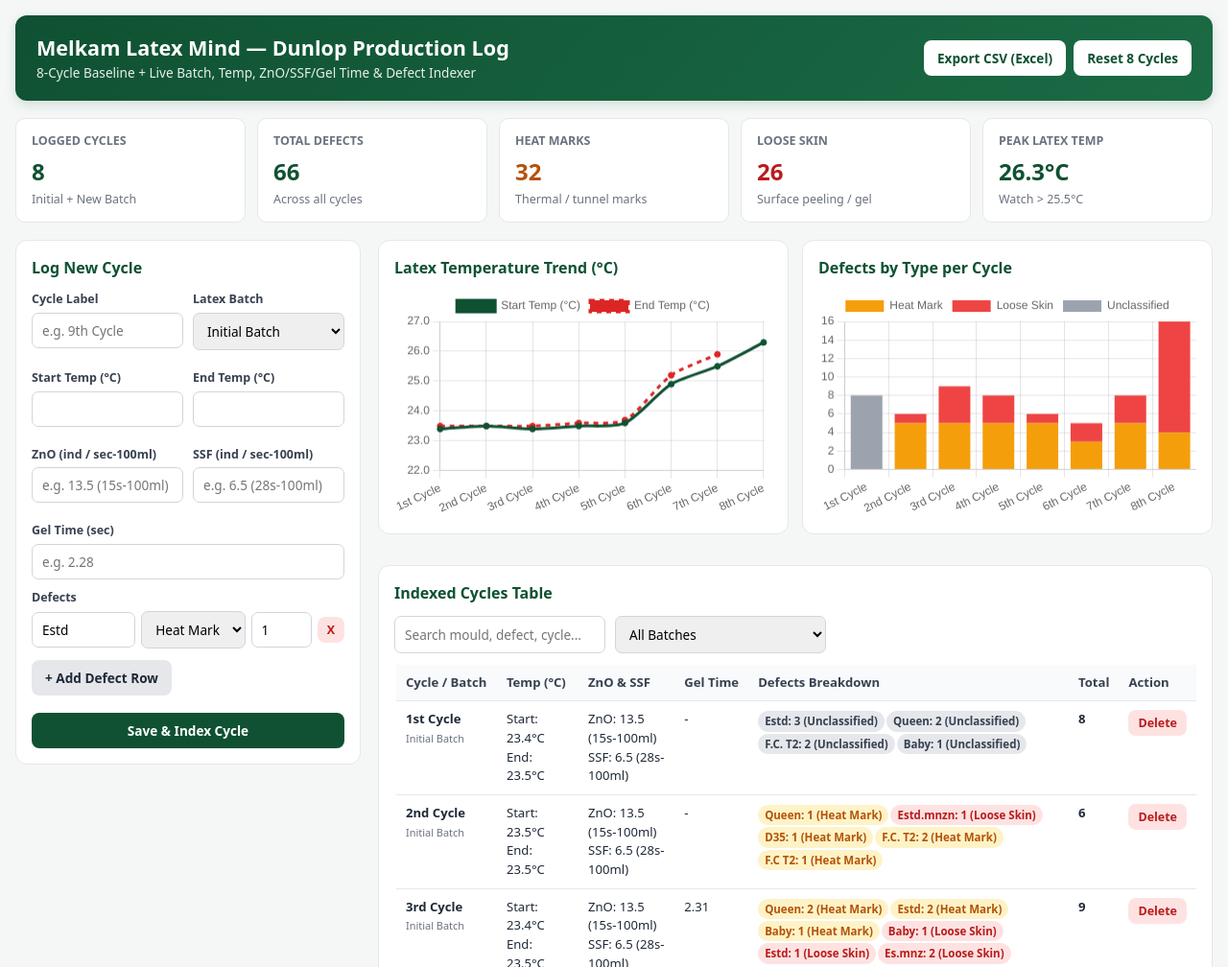
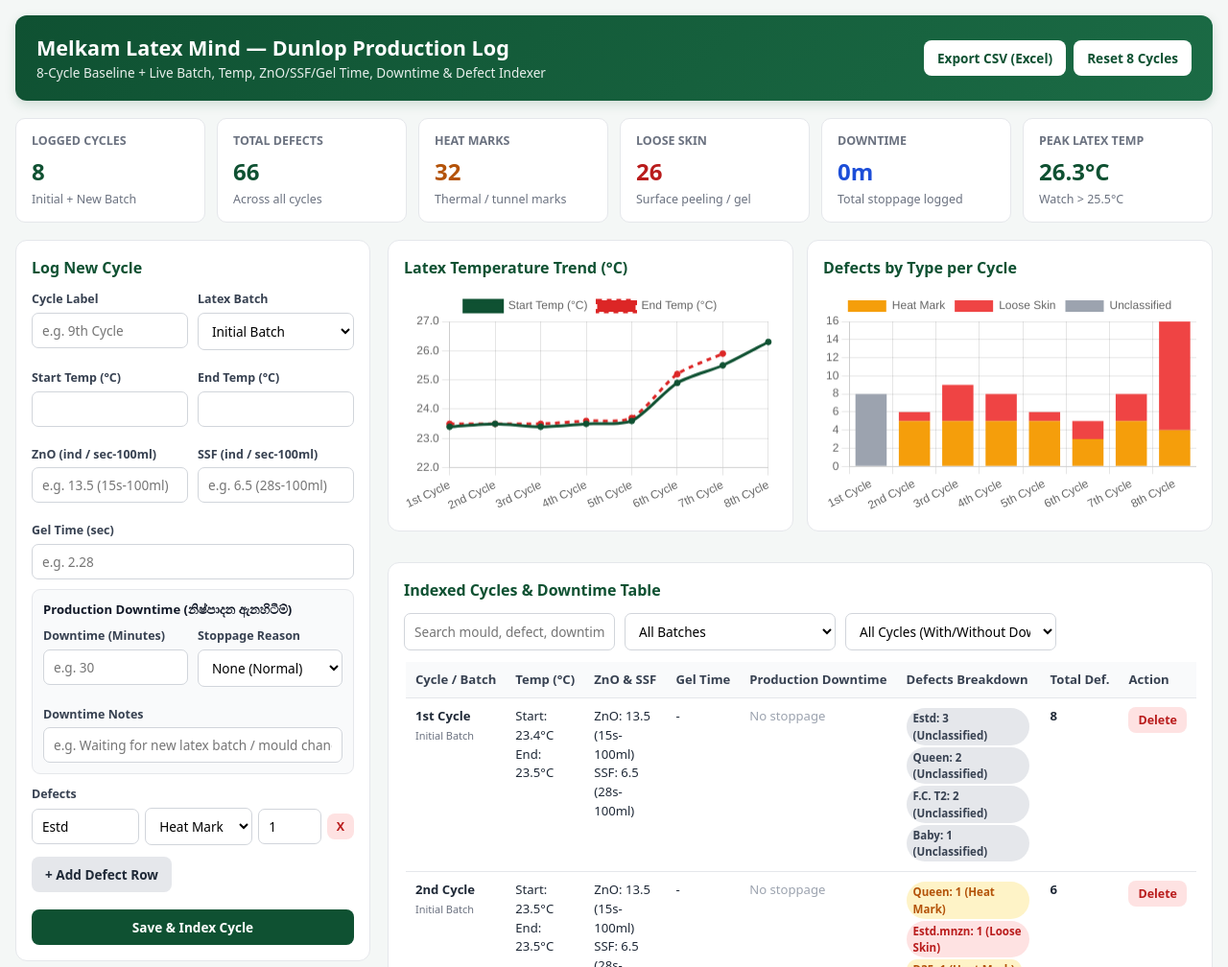
Before and after one commit to amilaruwangaspe91-max/LatexMind, a plain HTML site: page index.html in a window 1280 px wide. Shown: the top 1008 px of the page at 96% size. Drawn offline with nearby package versions, Linux system fonts and the light colour scheme.

Commit message:
Update index.html

```diff
--- a/index.html
+++ b/index.html
@@ -18,6 +18,8 @@
       --warn-bg: #fef3c7;
       --danger: #b91c1c;
       --danger-bg: #fee2e2;
+      --info: #1d4ed8;
+      --info-bg: #dbeafe;
       --text: #1f2937;
       --muted: #6b7280;
       --border: #e5e7eb;
@@ -62,7 +64,7 @@
 
     .kpi-grid {
       display: grid;
-      grid-template-columns: repeat(auto-fit, minmax(170px, 1fr));
+      grid-template-columns: repeat(auto-fit, minmax(165px, 1fr));
       gap: 12px;
       margin-bottom: 18px;
     }
@@ -78,7 +80,7 @@
 
     .main-grid {
       display: grid;
-      grid-template-columns: 360px 1fr;
+      grid-template-columns: 370px 1fr;
       gap: 18px;
       align-items: start;
     }
@@ -95,6 +97,20 @@
     }
     .card-title { font-size: 1rem; font-weight: 700; margin-bottom: 12px; color: var(--primary); }
 
+    .section-box {
+      background: #f9fafb;
+      border: 1px solid #e5e7eb;
+      border-radius: 9px;
+      padding: 11px;
+      margin-bottom: 12px;
+    }
+    .section-subtitle {
+      font-size: 0.82rem;
+      font-weight: 700;
+      color: #111827;
+      margin-bottom: 8px;
+    }
+
     .form-row { display: grid; grid-template-columns: 1fr 1fr; gap: 10px; margin-bottom: 10px; }
     .form-group { margin-bottom: 10px; }
     label { display: block; font-size: 0.78rem; font-weight: 600; margin-bottom: 4px; color: #374151; }
@@ -104,6 +120,7 @@
       border: 1px solid #d1d5db;
       border-radius: 7px;
       font-size: 0.85rem;
+      background: #fff;
     }
 
     .defect-item {
@@ -149,13 +166,14 @@
     .badge-heat { background: var(--warn-bg); color: var(--warn); }
     .badge-skin { background: var(--danger-bg); color: var(--danger); }
     .badge-other { background: #e5e7eb; color: #374151; }
+    .badge-downtime { background: var(--info-bg); color: var(--info); }
   </style>
 </head>
 <body>
   <header>
     <div>
       <h1>Melkam Latex Mind — Dunlop Production Log</h1>
-      <p>8-Cycle Baseline + Live Batch, Temp, ZnO/SSF/Gel Time & Defect Indexer</p>
+      <p>8-Cycle Baseline + Live Batch, Temp, ZnO/SSF/Gel Time, Downtime & Defect Indexer</p>
     </div>
     <div class="btn-group">
       <button class="btn-light" onclick="exportCSV()">Export CSV (Excel)</button>
@@ -210,6 +228,31 @@
           <input type="text" id="gelTime" placeholder="e.g. 2.28" />
         </div>
 
+        <div class="section-box">
+          <div class="section-subtitle">Production Downtime (නිෂ්පාදන ඇනහිටීම්)</div>
+          <div class="form-row">
+            <div class="form-group">
+              <label>Downtime (Minutes)</label>
+              <input type="number" min="0" id="downtimeMins" placeholder="e.g. 30" />
+            </div>
+            <div class="form-group">
+              <label>Stoppage Reason</label>
+              <select id="downtimeReason">
+                <option value="None">None (Normal)</option>
+                <option value="Raw Latex Shortage">Raw Latex Shortage</option>
+                <option value="Oakes / Foaming Issue">Oakes / Foaming Issue</option>
+                <option value="Steam Tunnel / Mould Issue">Steam Tunnel / Mould Issue</option>
+                <option value="Power / Utility Stoppage">Power / Utility Stoppage</option>
+                <option value="Other Stoppage">Other Stoppage</option>
+              </select>
+            </div>
+          </div>
+          <div class="form-group" style="margin-bottom:0;">
+            <label>Downtime Notes</label>
+            <input type="text" id="downtimeNote" placeholder="e.g. Waiting for new latex batch / mould change" />
+          </div>
+        </div>
+
         <div class="form-group">
           <label>Defects</label>
           <div id="defectRows"></div>
@@ -233,13 +276,17 @@
       </div>
 
       <div class="card">
-        <div class="card-title">Indexed Cycles Table</div>
+        <div class="card-title">Indexed Cycles & Downtime Table</div>
         <div class="filter-bar">
-          <input type="text" id="searchInput" placeholder="Search mould, defect, cycle..." oninput="renderTable()" />
+          <input type="text" id="searchInput" placeholder="Search mould, defect, downtime..." oninput="renderTable()" />
           <select id="batchFilter" onchange="renderTable()">
             <option value="ALL">All Batches</option>
             <option value="Initial Batch">Initial Batch</option>
             <option value="New Latex Batch">New Latex Batch</option>
+          </select>
+          <select id="downtimeFilter" onchange="renderTable()">
+            <option value="ALL">All Cycles (With/Without Downtime)</option>
+            <option value="HAS_DOWNTIME">Only With Downtime</option>
           </select>
         </div>
         <div class="table-wrap">
@@ -250,8 +297,9 @@
                 <th>Temp (°C)</th>
                 <th>ZnO & SSF</th>
                 <th>Gel Time</th>
+                <th>Production Downtime</th>
                 <th>Defects Breakdown</th>
-                <th>Total</th>
+                <th>Total Def.</th>
                 <th>Action</th>
               </tr>
             </thead>
@@ -267,6 +315,7 @@
       {
         id: 1, label: "1st Cycle", batch: "Initial Batch", startTemp: 23.4, endTemp: 23.5,
         zno: "13.5 (15s-100ml)", ssf: "6.5 (28s-100ml)", gelTime: "-",
+        downtimeMins: 0, downtimeReason: "None", downtimeNote: "-",
         defects: [
           { mould: "Estd", type: "Unclassified", qty: 3 },
           { mould: "Queen", type: "Unclassified", qty: 2 },
@@ -277,6 +326,7 @@
       {
         id: 2, label: "2nd Cycle", batch: "Initial Batch", startTemp: 23.5, endTemp: 23.5,
         zno: "13.5 (15s-100ml)", ssf: "6.5 (28s-100ml)", gelTime: "-",
+        downtimeMins: 0, downtimeReason: "None", downtimeNote: "-",
         defects: [
           { mould: "Queen", type: "Heat Mark", qty: 1 },
           { mould: "Estd.mnzn", type: "Loose Skin", qty: 1 },
@@ -288,6 +338,7 @@
       {
         id: 3, label: "3rd Cycle", batch: "Initial Batch", startTemp: 23.4, endTemp: 23.5,
         zno: "13.5 (15s-100ml)", ssf: "6.5 (28s-100ml)", gelTime: "2.31",
+        downtimeMins: 0, downtimeReason: "None", downtimeNote: "-",
         defects: [
           { mould: "Queen", type: "Heat Mark", qty: 2 },
           { mould: "Estd", type: "Heat Mark", qty: 2 },
@@ -300,6 +351,7 @@
       {
         id: 4, label: "4th Cycle", batch: "Initial Batch", startTemp: 23.5, endTemp: 23.6,
         zno: "14.0 (15s-100ml)", ssf: "6.9 (27s-100ml)", gelTime: "2.25",
+        downtimeMins: 0, downtimeReason: "None", downtimeNote: "-",
         defects: [
           { mould: "Estd", type: "Heat Mark", qty: 2 },
           { mould: "F.C. T2", type: "Heat Mark", qty: 1 },
@@ -312,6 +364,7 @@
       {
         id: 5, label: "5th Cycle", batch: "Initial Batch", startTemp: 23.6, endTemp: 23.7,
         zno: "13.5 (15s-100ml)", ssf: "6.5 (28s-100ml)", gelTime: "2.28",
+        downtimeMins: 0, downtimeReason: "None", downtimeNote: "-",
         defects: [
           { mould: "Queen", type: "Heat Mark", qty: 1 },
           { mould: "Estd.mnzn", type: "Loose Skin", qty: 1 },
@@ -323,6 +376,7 @@
       {
         id: 6, label: "6th Cycle", batch: "New Latex Batch", startTemp: 24.9, endTemp: 25.2,
         zno: "14.5 (15s-100ml)", ssf: "6.9 (27s-100ml)", gelTime: "2.22",
+        downtimeMins: 0, downtimeReason: "Raw Latex Shortage", downtimeNote: "Started after new latex batch arrival",
         defects: [
           { mould: "Estd", type: "Heat Mark", qty: 2 },
           { mould: "F.C. T3", type: "Heat Mark", qty: 1 },
@@ -333,6 +387,7 @@
       {
         id: 7, label: "7th Cycle", batch: "New Latex Batch", startTemp: 25.5, endTemp: 25.9,
         zno: "14.0 (15s-100ml)", ssf: "6.2 (29s-100ml)", gelTime: "2.17",
+        downtimeMins: 0, downtimeReason: "None", downtimeNote: "-",
         defects: [
           { mould: "Monozone", type: "Loose Skin", qty: 1 },
           { mould: "Baby", type: "Heat Mark", qty: 2 },
@@ -343,6 +398,7 @@
       {
         id: 8, label: "8th Cycle", batch: "New Latex Batch", startTemp: 26.3, endTemp: null,
         zno: "11.2 (19s-100ml)", ssf: "6.0 (29s-100ml)", gelTime: "2.32+",
+        downtimeMins: 0, downtimeReason: "None", downtimeNote: "-",
         defects: [
           { mould: "Monozone", type: "Loose Skin", qty: 3 },
           { mould: "Baby", type: "Loose Skin", qty: 3 },
@@ -355,7 +411,7 @@
       }
     ];
 
-    const STORAGE_KEY = "melkam_latex_cycles_v1";
+    const STORAGE_KEY = "melkam_latex_cycles_v2";
     let cycles = loadCycles();
     let tempChart, defectChart;
 
@@ -403,6 +459,10 @@
       });
 
       const endVal = document.getElementById("endTemp").value;
+      const dtMins = parseInt(document.getElementById("downtimeMins").value, 10) || 0;
+      const dtReason = document.getElementById("downtimeReason").value;
+      const dtNote = document.getElementById("downtimeNote").value.trim() || "-";
+
       cycles.push({
         id: Date.now(),
         label: document.getElementById("cycleLabel").value.trim(),
@@ -412,6 +472,9 @@
         zno: document.getElementById("znoInfo").value.trim() || "-",
         ssf: document.getElementById("ssfInfo").value.trim() || "-",
         gelTime: document.getElementById("gelTime").value.trim() || "-",
+        downtimeMins: dtMins,
+        downtimeReason: dtMins > 0 && dtReason === "None" ? "Other Stoppage" : dtReason,
+        downtimeNote: dtNote,
         defects
       });
 
@@ -444,6 +507,7 @@
       const totalDefects = allTotals.reduce((a, b) => a + b.total, 0);
       const totalHeat = allTotals.reduce((a, b) => a + b.heat, 0);
       const totalSkin = allTotals.reduce((a, b) => a + b.skin, 0);
+      const totalDowntimeMins = cycles.reduce((a, b) => a + (b.downtimeMins || 0), 0);
       const maxTemp = Math.max(...cycles.map(c => Math.max(c.startTemp || 0, c.endTemp || 0)));
 
       document.getElementById("kpiGrid").innerHTML = `
@@ -466,6 +530,11 @@
           <div class="kpi-label">Loose Skin</div>
           <div class="kpi-value" style="color:#b91c1c">${totalSkin}</div>
           <div class="kpi-sub">Surface peeling / gel</div>
+        </div>
+        <div class="kpi-card">
+          <div class="kpi-label">Downtime</div>
+          <div class="kpi-value" style="color:#1d4ed8">${totalDowntimeMins}m</div>
+          <div class="kpi-sub">Total stoppage logged</div>
         </div>
         <div class="kpi-card">
           <div class="kpi-label">Peak Latex Temp</div>
@@ -515,12 +584,15 @@
     function renderTable() {
       const q = document.getElementById("searchInput").value.toLowerCase().trim();
       const batchFilter = document.getElementById("batchFilter").value;
+      const downtimeFilter = document.getElementById("downtimeFilter").value;
       const tbody = document.getElementById("cycleTableBody");
 
       const filtered = cycles.filter(c => {
         if (batchFilter !== "ALL" && c.batch !== batchFilter) return false;
+        const hasDt = (c.downtimeMins || 0) > 0 || (c.downtimeReason && c.downtimeReason !== "None");
+        if (downtimeFilter === "HAS_DOWNTIME" && !hasDt) return false;
         if (!q) return true;
-        const blob = `${c.label} ${c.batch} ${c.zno} ${c.ssf} ${c.gelTime} ${c.defects.map(d => d.mould + " " + d.type).join(" ")}`.toLowerCase();
+        const blob = `${c.label} ${c.batch} ${c.zno} ${c.ssf} ${c.gelTime} ${c.downtimeMins || 0} ${c.downtimeReason || ""} ${c.downtimeNote || ""} ${c.defects.map(d => d.mould + " " + d.type).join(" ")}`.toLowerCase();
         return blob.includes(q);
       });
 
@@ -531,12 +603,21 @@
           return `<span class="badge ${cls}">${d.mould}: ${d.qty} (${d.type})</span>`;
         }).join("");
 
+        const dtMins = c.downtimeMins || 0;
+        const dtReason = c.downtimeReason || "None";
+        const dtNote = c.downtimeNote || "-";
+        const hasDt = dtMins > 0 || (dtReason !== "None");
+        const dtHtml = hasDt
+          ? `<span class="badge badge-downtime">${dtMins} min • ${dtReason}</span><br><small style="color:#6b7280">${dtNote}</small>`
+          : `<span style="color:#9ca3af">No stoppage</span>`;
+
         return `
           <tr class="${c.batch === "New Latex Batch" ? "batch-new" : ""}">
             <td><strong>${c.label}</strong><br><small style="color:#6b7280">${c.batch}</small></td>
             <td>Start: ${c.startTemp ?? "-"}°C<br>End: ${c.endTemp !== null ? c.endTemp + "°C" : "-"}</td>
             <td>ZnO: ${c.zno}<br>SSF: ${c.ssf}</td>
             <td>${c.gelTime}</td>
+            <td>${dtHtml}</td>
             <td>${badges || "<span style='color:#9ca3af'>None</span>"}</td>
             <td><strong>${totals.total}</strong></td>
             <td><button class="btn-danger" onclick="deleteCycle(${c.id})">Delete</button></td>
@@ -546,11 +627,11 @@
     }
 
     function exportCSV() {
-      const rows = [["Cycle", "Batch", "StartTemp_C", "EndTemp_C", "ZnO", "SSF", "GelTime_s", "HeatMark", "LooseSkin", "Unclassified", "TotalDefects", "Details"]];
+      const rows = [["Cycle", "Batch", "StartTemp_C", "EndTemp_C", "ZnO", "SSF", "GelTime_s", "Downtime_Mins", "Downtime_Reason", "Downtime_Note", "HeatMark", "LooseSkin", "Unclassified", "TotalDefects", "Details"]];
       cycles.forEach(c => {
         const t = getDefectTotals(c);
         const details = c.defects.map(d => `${d.mould} - ${d.qty} (${d.type})`).join(" | ");
-        rows.push([c.label, c.batch, c.startTemp ?? "", c.endTemp ?? "", c.zno, c.ssf, c.gelTime, t.heat, t.skin, t.other, t.total, details]);
+        rows.push([c.label, c.batch, c.startTemp ?? "", c.endTemp ?? "", c.zno, c.ssf, c.gelTime, c.downtimeMins || 0, c.downtimeReason || "None", c.downtimeNote || "-", t.heat, t.skin, t.other, t.total, details]);
       });
       const csv = rows.map(r => r.map(v => `"${String(v).replace(/"/g, '""')}"`).join(",")).join("\n");
       const blob = new Blob([csv], { type: "text/csv;charset=utf-8;" });
```
